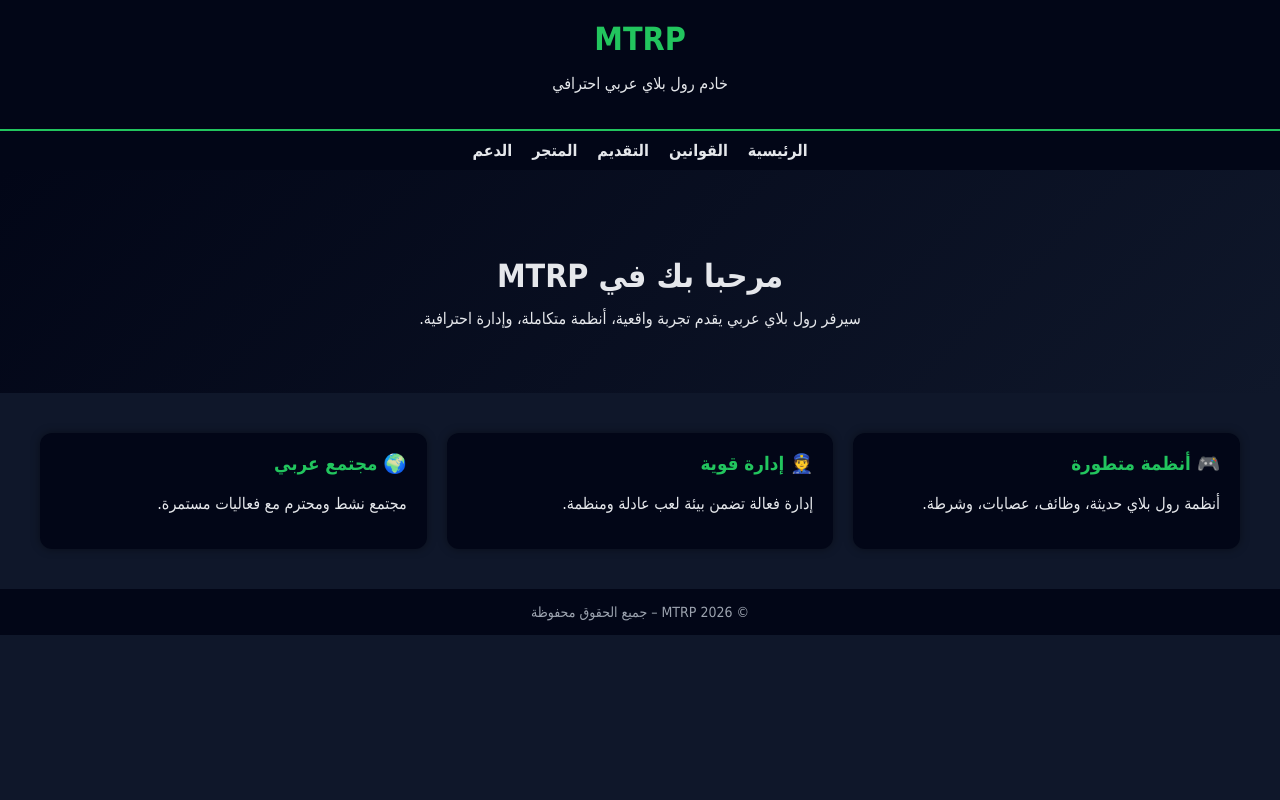
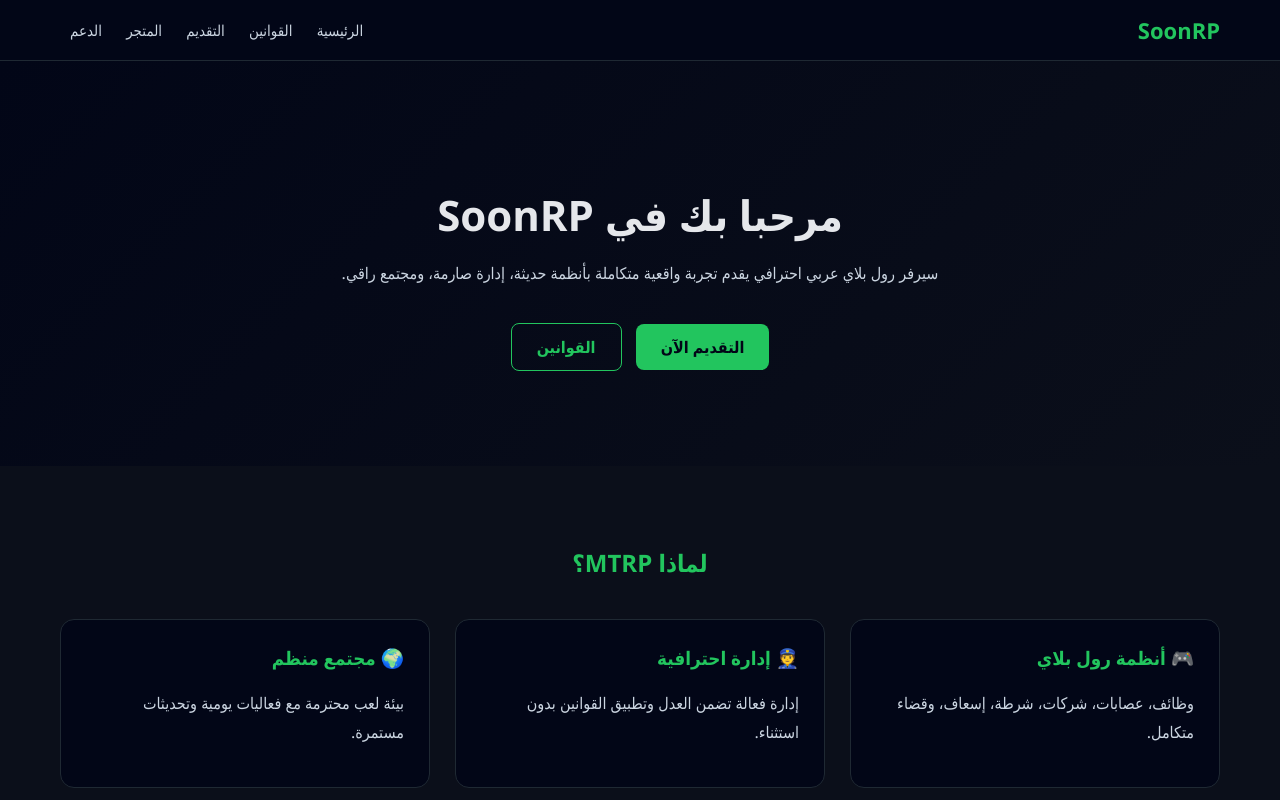
Before and after one commit to hrt8151-pixel/son-rp-website, a plain HTML site: page index.html in a window 1280 px wide. Shown: the top 800 px of the page. Drawn offline with Linux system fonts and the light colour scheme.

Commit message:
Update index.html

```diff
--- a/index.html
+++ b/index.html
@@ -2,118 +2,182 @@
 <html lang="ar" dir="rtl">
 <head>
   <meta charset="UTF-8" />
-  <title>MTRP | الصفحة الرئيسية</title>
+  <title>MTRP | Main</title>
   <meta name="viewport" content="width=device-width, initial-scale=1.0" />
   <style>
-    body {
-      margin: 0;
-      font-family: Tahoma, Arial, sans-serif;
-      background: #0f172a;
-      color: #e5e7eb;
+    *{box-sizing:border-box}
+    body{
+      margin:0;
+      font-family:"Segoe UI",Tahoma;
+      background:#0b0f1a;
+      color:#e5e7eb;
     }
-    header {
-      background: #020617;
-      padding: 20px;
-      text-align: center;
-      border-bottom: 2px solid #22c55e;
+    a{text-decoration:none;color:inherit}
+
+    /* HEADER */
+    header{
+      background:#020617;
+      border-bottom:1px solid #1f2933;
     }
-    header h1 {
-      margin: 0;
-      color: #22c55e;
+    .topbar{
+      max-width:1200px;
+      margin:auto;
+      display:flex;
+      align-items:center;
+      justify-content:space-between;
+      padding:15px 20px;
     }
-    nav {
-      background: #020617;
-      display: flex;
-      justify-content: center;
-      gap: 20px;
-      padding: 10px;
+    .logo{
+      font-size:22px;
+      font-weight:bold;
+      color:#22c55e;
     }
-    nav a {
-      color: #e5e7eb;
-      text-decoration: none;
-      font-weight: bold;
+    nav a{
+      margin:0 10px;
+      font-size:15px;
+      color:#cbd5e1;
     }
-    nav a:hover {
-      color: #22c55e;
+    nav a:hover{color:#22c55e}
+
+    /* HERO */
+    .hero{
+      background:linear-gradient(135deg,#020617,#0b0f1a);
+      padding:90px 20px;
+      text-align:center;
     }
-    .hero {
-      padding: 60px 20px;
-      text-align: center;
-      background: linear-gradient(135deg, #020617, #0f172a);
+    .hero h1{
+      font-size:42px;
+      margin-bottom:15px;
     }
-    .hero h2 {
-      font-size: 32px;
-      margin-bottom: 10px;
+    .hero p{
+      max-width:700px;
+      margin:auto;
+      line-height:1.9;
+      color:#cbd5e1;
     }
-    .hero p {
-      max-width: 600px;
-      margin: auto;
-      line-height: 1.8;
+    .hero .btns{
+      margin-top:30px;
     }
-    .sections {
-      display: grid;
-      grid-template-columns: repeat(auto-fit, minmax(250px, 1fr));
-      gap: 20px;
-      padding: 40px;
+    .btn{
+      display:inline-block;
+      padding:12px 25px;
+      margin:5px;
+      border-radius:8px;
+      font-weight:bold;
     }
-    .card {
-      background: #020617;
-      padding: 20px;
-      border-radius: 12px;
-      box-shadow: 0 0 10px rgba(0,0,0,0.4);
+    .btn-green{background:#22c55e;color:#020617}
+    .btn-dark{border:1px solid #22c55e;color:#22c55e}
+
+    /* SECTIONS */
+    .section{
+      max-width:1200px;
+      margin:auto;
+      padding:60px 20px;
     }
-    .card h3 {
-      color: #22c55e;
-      margin-top: 0;
+    .section h2{
+      text-align:center;
+      margin-bottom:40px;
+      color:#22c55e;
     }
-    footer {
-      background: #020617;
-      text-align: center;
-      padding: 15px;
-      font-size: 14px;
-      color: #9ca3af;
+    .grid{
+      display:grid;
+      grid-template-columns:repeat(auto-fit,minmax(250px,1fr));
+      gap:25px;
+    }
+    .card{
+      background:#020617;
+      padding:25px;
+      border-radius:14px;
+      border:1px solid #1f2933;
+    }
+    .card h3{margin-top:0;color:#22c55e}
+    .card p{color:#cbd5e1;line-height:1.8}
+
+    /* FOOTER */
+    footer{
+      background:#020617;
+      border-top:1px solid #1f2933;
+      text-align:center;
+      padding:25px;
+      color:#9ca3af;
+      font-size:14px;
     }
   </style>
 </head>
 <body>
 
 <header>
-  <h1>MTRP</h1>
-  <p>خادم رول بلاي عربي احترافي</p>
+  <div class="topbar">
+    <div class="logo">SoonRP</div>
+    <nav>
+      <a href="#">الرئيسية</a>
+      <a href="#rules">القوانين</a>
+      <a href="#apply">التقديم</a>
+      <a href="#store">المتجر</a>
+      <a href="#support">الدعم</a>
+    </nav>
+  </div>
 </header>
 
-<nav>
-  <a href="#">الرئيسية</a>
-  <a href="#">القوانين</a>
-  <a href="#">التقديم</a>
-  <a href="#">المتجر</a>
-  <a href="#">الدعم</a>
-</nav>
-
 <section class="hero">
-  <h2>مرحبا بك في MTRP</h2>
+  <h1>مرحبا بك في SoonRP</h1>
   <p>
-    سيرفر رول بلاي عربي يقدم تجربة واقعية، أنظمة متكاملة، وإدارة احترافية.
+    سيرفر رول بلاي عربي احترافي يقدم تجربة واقعية متكاملة بأنظمة حديثة، إدارة صارمة، ومجتمع راقي.
   </p>
+  <div class="btns">
+    <a class="btn btn-green" href="#apply">التقديم الآن</a>
+    <a class="btn btn-dark" href="#rules">القوانين</a>
+  </div>
 </section>
 
-<section class="sections">
+<section class="section">
+  <h2>لماذا MTRP؟</h2>
+  <div class="grid">
+    <div class="card">
+      <h3>🎮 أنظمة رول بلاي</h3>
+      <p>وظائف، عصابات، شركات، شرطة، إسعاف، وقضاء متكامل.</p>
+    </div>
+    <div class="card">
+      <h3>👮 إدارة احترافية</h3>
+      <p>إدارة فعالة تضمن العدل وتطبيق القوانين بدون استثناء.</p>
+    </div>
+    <div class="card">
+      <h3>🌍 مجتمع منظم</h3>
+      <p>بيئة لعب محترمة مع فعاليات يومية وتحديثات مستمرة.</p>
+    </div>
+  </div>
+</section>
+
+<section class="section" id="rules">
+  <h2>القوانين العامة</h2>
   <div class="card">
-    <h3>🎮 أنظمة متطورة</h3>
-    <p>أنظمة رول بلاي حديثة، وظائف، عصابات، وشرطة.</p>
+    <p>• احترام الجميع إلزامي<br>• يمنع التخريب أو الاستفزاز<br>• الالتزام بالرول بلاي الواقعي<br>• قرارات الإدارة نهائية</p>
   </div>
+</section>
+
+<section class="section" id="apply">
+  <h2>التقديم</h2>
   <div class="card">
-    <h3>👮 إدارة قوية</h3>
-    <p>إدارة فعالة تضمن بيئة لعب عادلة ومنظمة.</p>
+    <p>التقديم مفتوح للإدارة، الشرطة، الإسعاف، والعصابات حسب الشروط.</p>
   </div>
+</section>
+
+<section class="section" id="store">
+  <h2>المتجر</h2>
   <div class="card">
-    <h3>🌍 مجتمع عربي</h3>
-    <p>مجتمع نشط ومحترم مع فعاليات مستمرة.</p>
+    <p>متجر داعم للسيرفر (عرض فقط – بدون دفع حقيقي).</p>
+  </div>
+</section>
+
+<section class="section" id="support">
+  <h2>الدعم الفني</h2>
+  <div class="card">
+    <p>للدعم والمساعدة يرجى التواصل عبر ديسكورد السيرفر.</p>
   </div>
 </section>
 
 <footer>
-  © 2026 MTRP – جميع الحقوق محفوظة
+ AbuQHT – جميع الحقوق محفوظة
 </footer>
 
 </body>
```
